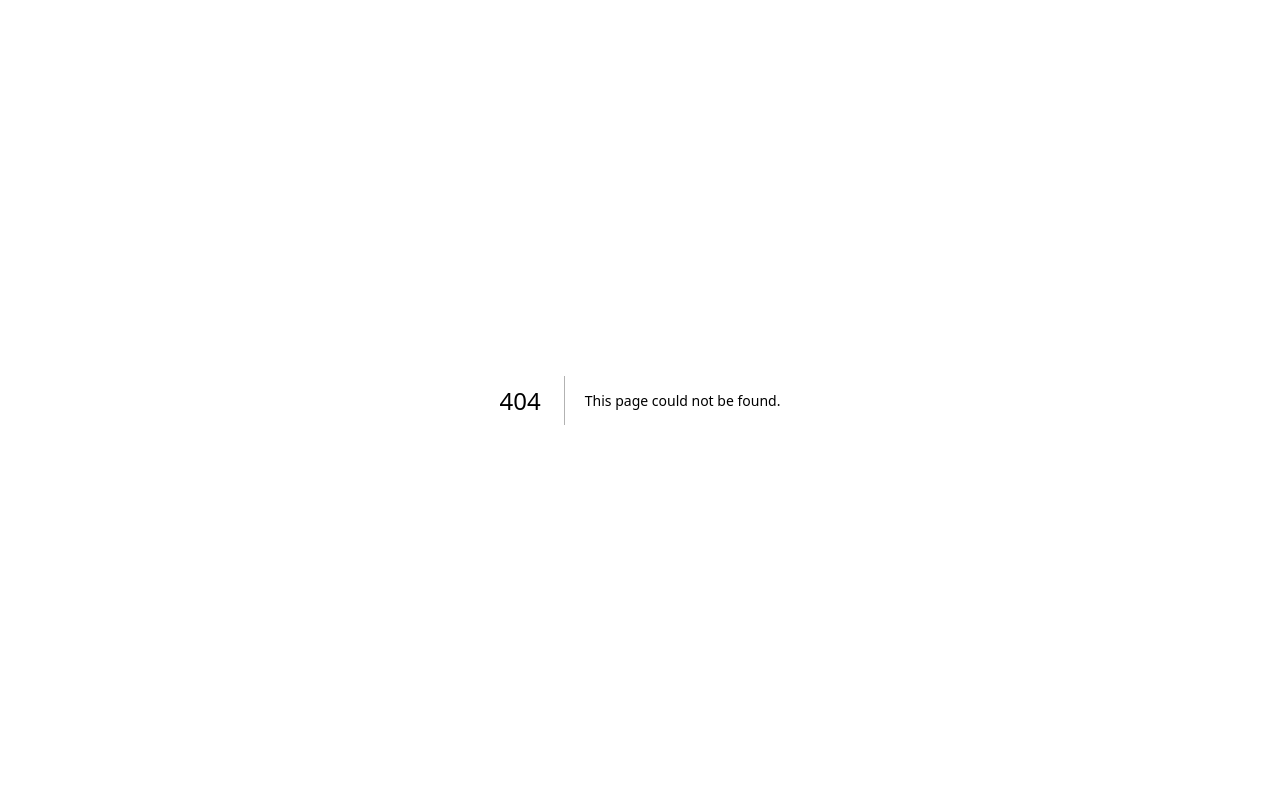
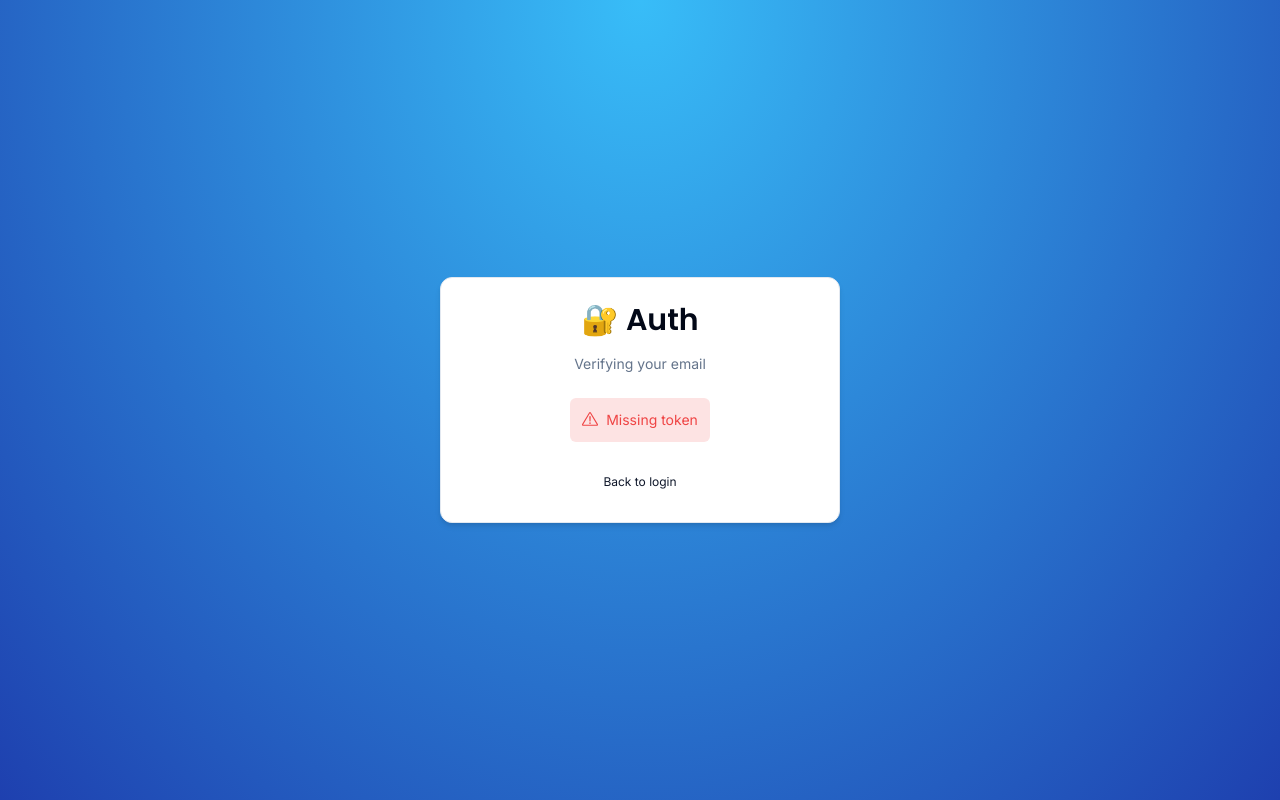
Before and after one commit to pdrmenezes/next-auth-v5-toolkit, a Next.js app: page /auth/new-verification in a window 1280 px wide. Before the commit this address had no page. Built offline with nearby package versions, Linux system fonts and the light colour scheme.

Commit message:
feat: new verification page + form

```diff
--- /dev/null
+++ b/app/auth/new-verification/page.tsx
@@ -0,0 +1,5 @@
+import { NewVerificationForm } from "@/components/auth/new-verification-form";
+
+export default function NewVerificationPage() {
+  return <NewVerificationForm />;
+}
--- /dev/null
+++ b/components/auth/new-verification-form.tsx
@@ -0,0 +1,45 @@
+"use client";
+
+import { CardWrapper } from "@/components/auth/card-wrapper";
+import { BeatLoader } from "react-spinners";
+import { useSearchParams } from "next/navigation";
+import { useCallback, useEffect, useState } from "react";
+import { newVerification } from "@/actions/new-verification";
+import { FormSuccess } from "../form-success";
+import { FormError } from "../form-error";
+
+export function NewVerificationForm() {
+  const searchParams = useSearchParams();
+  const token = searchParams.get("token");
+
+  const [error, setError] = useState<string | undefined>();
+  const [success, setSuccess] = useState<string | undefined>();
+
+  const onSubmit = useCallback(() => {
+    if (!token) {
+      setError("Missing token");
+      return;
+    }
+    newVerification(token)
+      .then((response) => {
+        setSuccess(response.success);
+        setError(response.error);
+      })
+      .catch(() => setError("Something went wrong."));
+  }, [token]);
+
+  useEffect(() => {
+    if (success || error) return;
+    onSubmit();
+  }, [error, onSubmit, success]);
+
+  return (
+    <CardWrapper headerLabel="Verifying your email" backButtonLabel="Back to login" backButtonHref="/auth/login">
+      <div className="flex items-center w-full justify-center">
+        {!success && !error && <BeatLoader />}
+        <FormSuccess message={success} />
+        <FormError message={error} />
+      </div>
+    </CardWrapper>
+  );
+}
```
